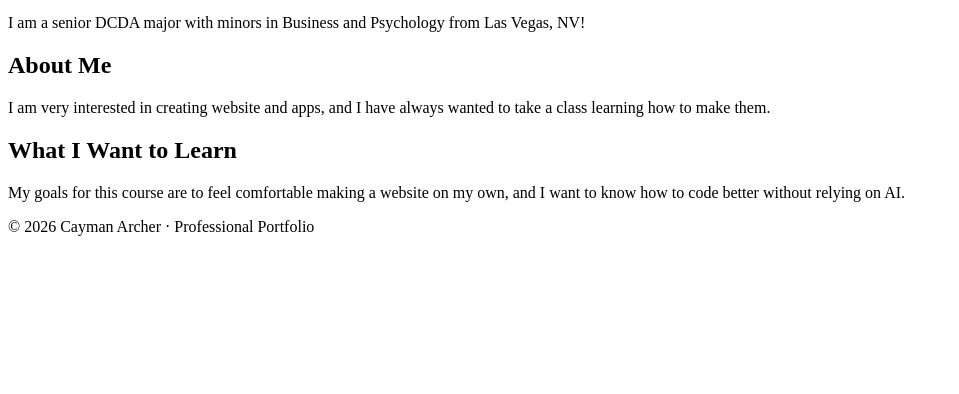
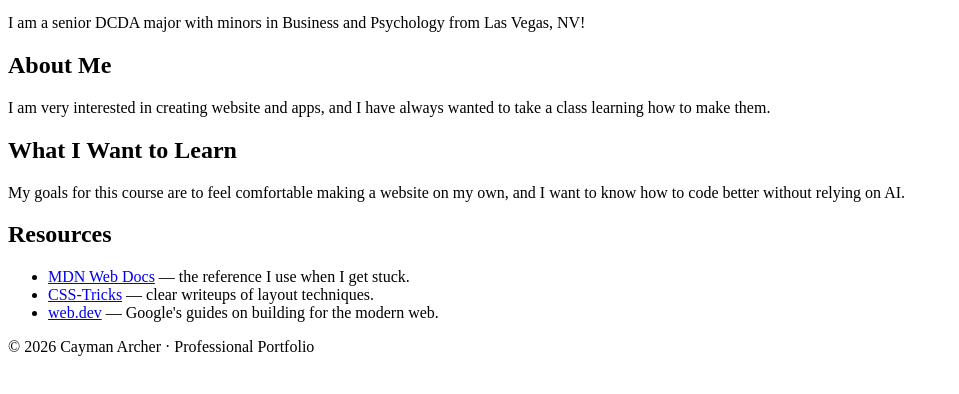
Before and after one commit to caymanarcher/portfolio-caymanarcher, a plain HTML site: page index.html in a window 1280 px wide. Shown: the part 100-494 px from the top of the page, without its empty margins (0-959 px from the left). Drawn offline with Linux system fonts and the light colour scheme.

Commit message:
Update index.html
adding first list and external links

```diff
--- a/index.html
+++ b/index.html
@@ -28,6 +28,15 @@
     </section>
  </main>
 
+ <aside id="resources">
+    <h2>Resources</h2>
+    <ul>
+        <li><a href="https://developer.mozilla.org/" target="_blank" rel="noopener">MDN Web Docs</a> — the reference I use when I get stuck.</li>
+        <li><a href="https://css-tricks.com/" target="_blank" rel="noopener">CSS-Tricks</a> — clear writeups of layout techniques.</li>
+        <li><a href="https://web.dev/" target="_blank" rel="noopener">web.dev</a> — Google's guides on building for the modern web.</li>
+    </ul>
+</aside>
+
  <footer>
     <p>&copy; 2026 Cayman Archer &middot; Professional Portfolio</p>
  </footer>
```
